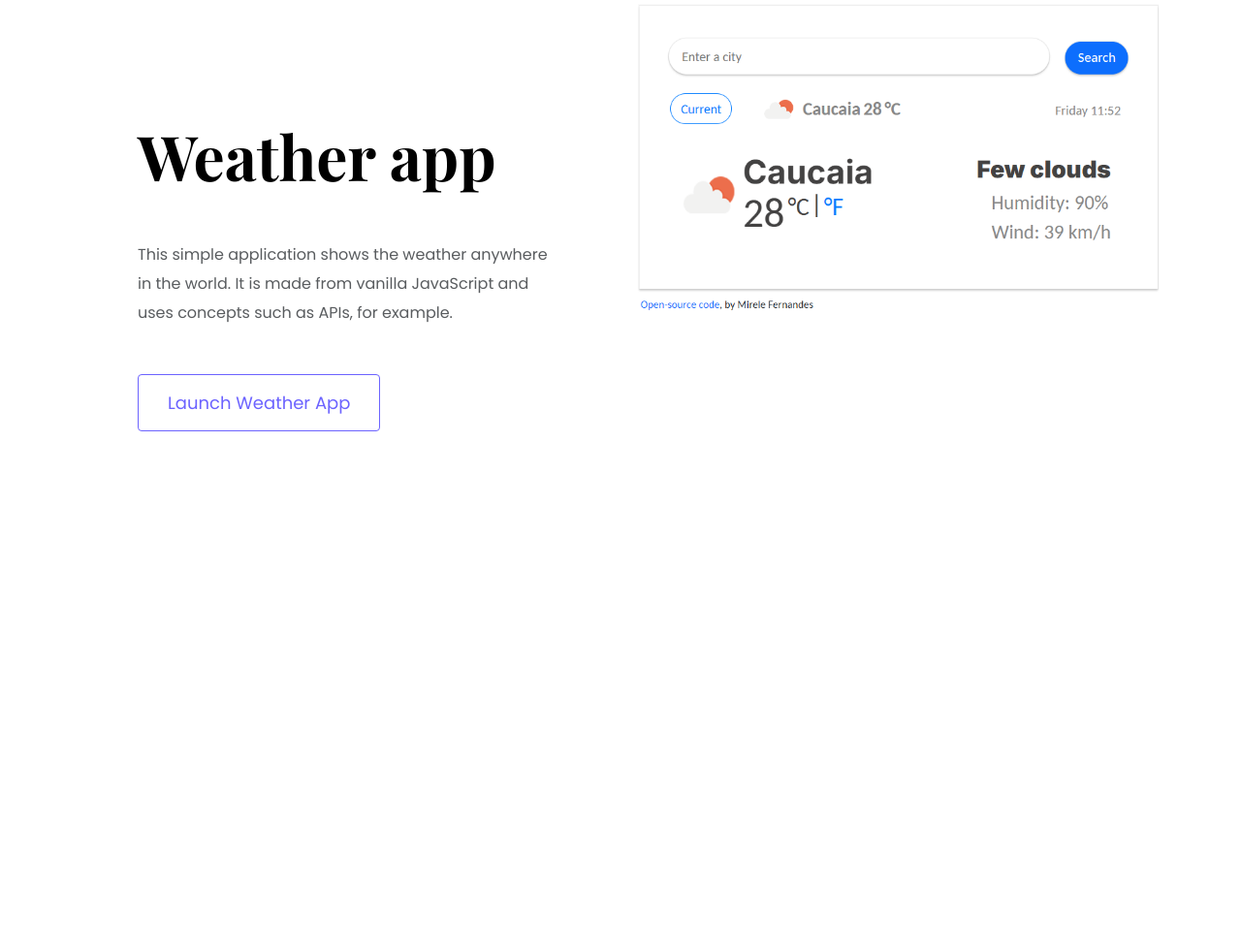
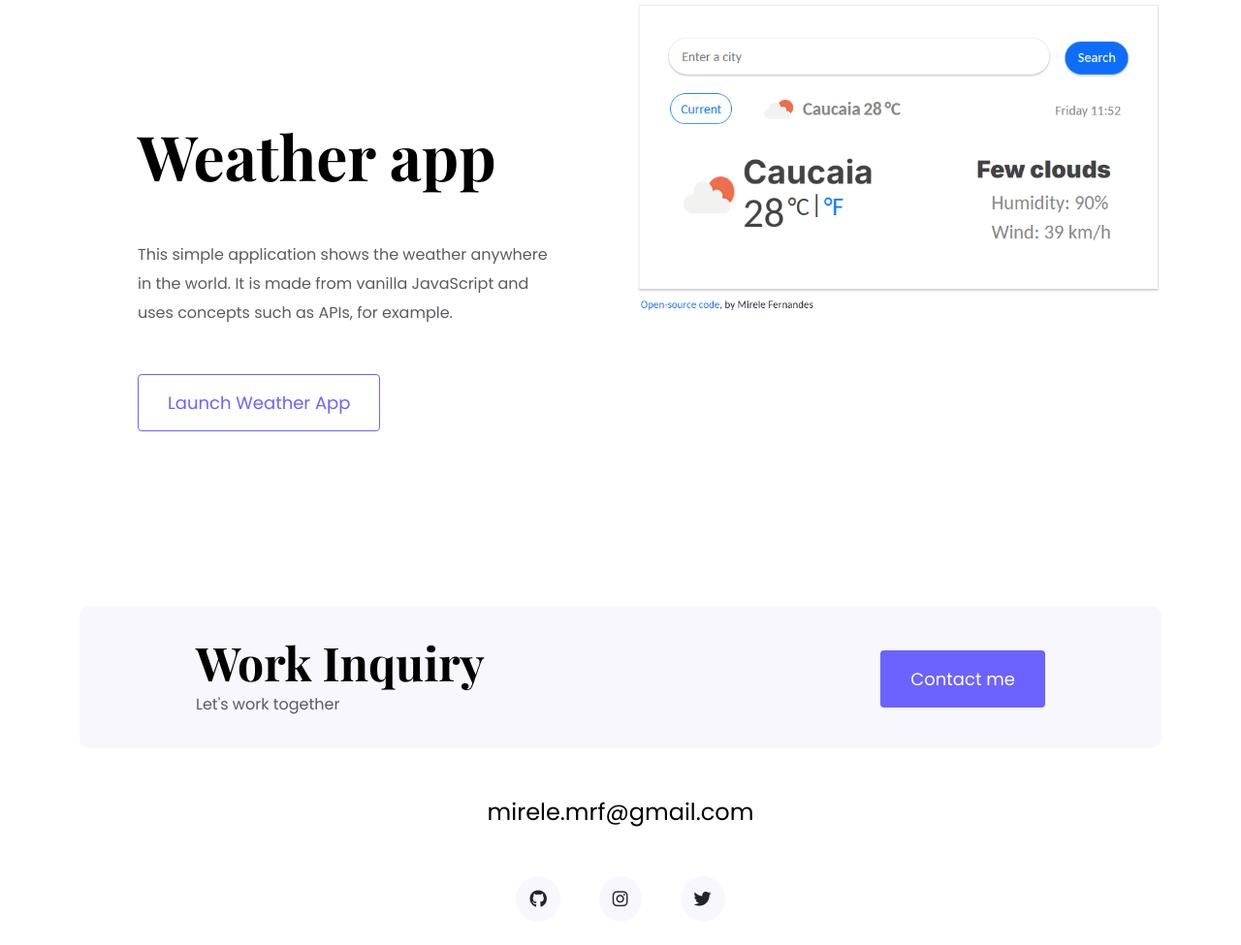
Before and after one commit to Myhr5/PortfolioWeek5, a plain HTML site: page index.html in a window 1280 px wide. Shown: the part 1383-2358 px from the top of the page at 97% size. Before the commit the page ends 2046 px from the top, so only its background shows below. Drawn offline with nearby package versions, Linux system fonts and the light colour scheme.

Commit message:
feat: create footer

```diff
--- a/index.html
+++ b/index.html
@@ -102,6 +102,33 @@
                 <img src="images/weather.png" class="img-fluid" id="weather-image" />
             </div>
         </div>
+
+        <footer>
+            <div class="contact-box justify-content-between mb-5 d-none d-md-flex">
+                <div>
+                    <h4>Work Inquiry</h4>
+                    <p class="text-muted">Let's work together</p>
+                </div>
+                <div>
+                    <a href="" class="btn btn-branding mt-3"> Contact me </a>
+                </div>
+            </div>
+            <div class="d-flex justify-content-center mb-5">
+                <a href=href="mailto:mirele.mrf@gmail.com" class="email-link">mirele.mrf@gmail.com</a>
+            </div>
+            <div class="social-links d-flex justify-content-center">
+                <a href="https://www.github.com/patricia" target="_blank">
+                    <i class="fab fa-github"></i>
+                </a>
+                <a href="https://www.instragram.com/patricia" target="_blank">
+                    <i class="fab fa-instagram"></i>
+                </a>
+                <a href="https://www.twitter.com/patricia" target="_blank">
+                    <i class="fab fa-twitter"></i>
+                </a>
+            </div>
+        </footer>
+
     </div>
 
 
--- a/styles.css
+++ b/styles.css
@@ -30,10 +30,18 @@ h2 {
     font-size: 64px;
 }
 
+h4 {
+    font-size: 48px;
+}
+
 p {
     font-weight: normal;
     font-size: 16px;
     line-height: 30px;
+}
+
+footer {
+    margin: 60px 0;
 }
 
 .hero {
@@ -112,6 +120,31 @@ p {
     font-size: 14px;
 }
 
+footer .contact-box {
+    background: var(--secondary-color);
+    padding: 30px 120px;
+    border-radius: 10px;
+}
+
+footer .contact-box p {
+    margin: 0;
+}
+
+footer .email-link {
+    text-decoration: none;
+    color: black;
+    font-size: 24px;
+}
+
+footer .social-links a {
+    margin: 0 20px;
+    color: var(--branding-color);
+    background: var(--secondary-color);
+    padding: 10px 14px;
+    border-radius: 50%;
+    font-size: 18px;
+    transition: all 100ms ease-in-out;
+}
 
 @media (max-width: 900px) {
 
@@ -124,6 +157,10 @@ p {
         font-size: 44px;
     }
 
+    h4 {
+        font-size: 26px;
+    }
+
     .project-description {
         padding: 0;
         text-align: center;
```
